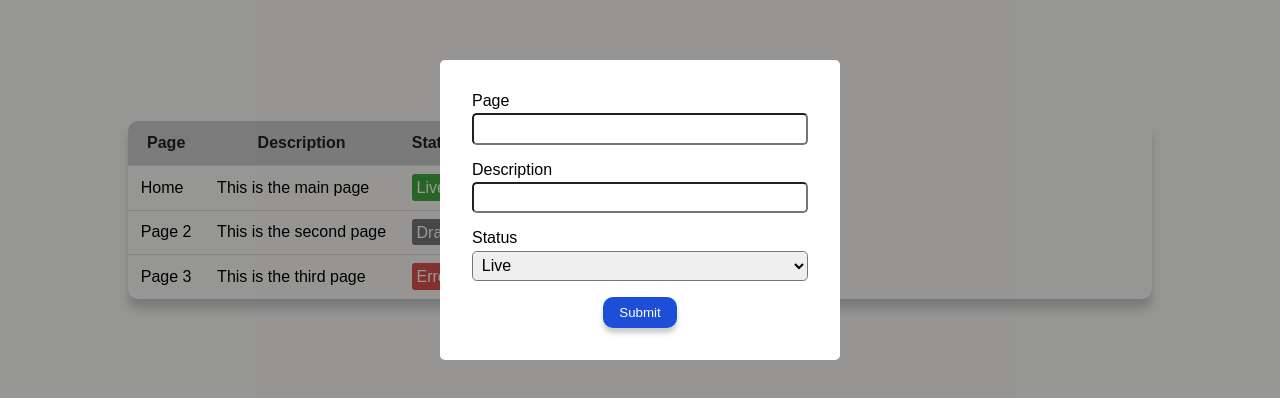
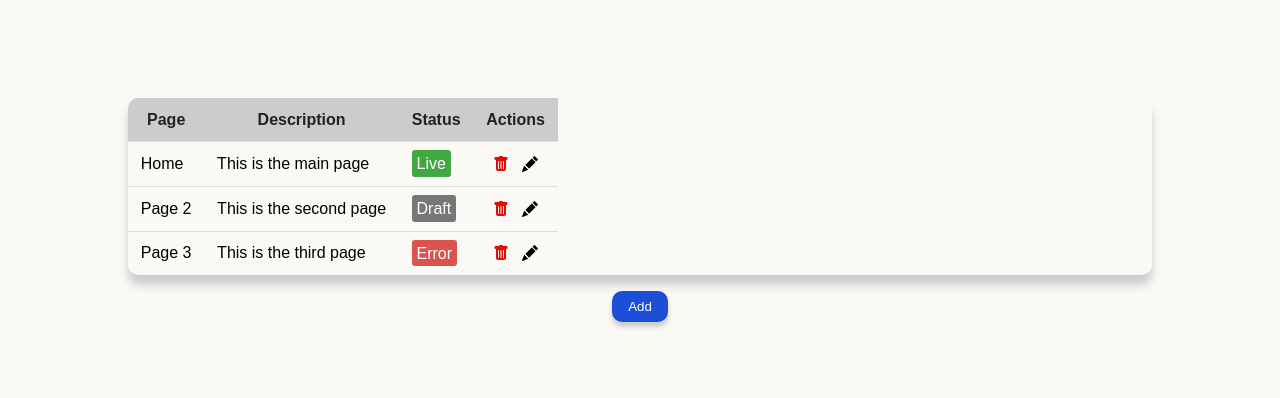
Before and after one commit to ElenaLenivtseva/CRUD, a React (Create React App) app: page / in a window 1280 px wide. Shown: the part 190-588 px from the top of the page. Built offline with nearby package versions, Linux system fonts and the light colour scheme.

Commit message:
проверка

```diff
--- a/src/App.js
+++ b/src/App.js
@@ -1,12 +1,16 @@
+import { useState } from 'react';
 import './App.css';
 import Table from './components/Table';
 import Modal from './components/Modal';
 
 function App() {
+  const [modalOpen, setModalOpen] =useState(false)
   return (
     <div className="App">
       <Table/>
-      <Modal/>
+      <button className='btn' onClick={()=>setModalOpen(true)}>Add</button>
+      {modalOpen && <Modal closeModal={()=>setModalOpen(false)}/>}
+      {/* проверка, что гит работает */}
     </div>
   );
 }
--- a/src/components/Modal.jsx
+++ b/src/components/Modal.jsx
@@ -1,9 +1,13 @@
 import React from "react";
 import "./Modal.css";
 
-const Modal = () => {
+const Modal = ({closeModal}) => {
   return (
-    <div className="modal-container">
+    <div className="modal-container" onClick={(e)=>{
+        if (e.target.className==='modal-container') {
+            closeModal()
+        }
+        }}>
       <div className="modal">
         <form>
           <div className='form-group'>
```
